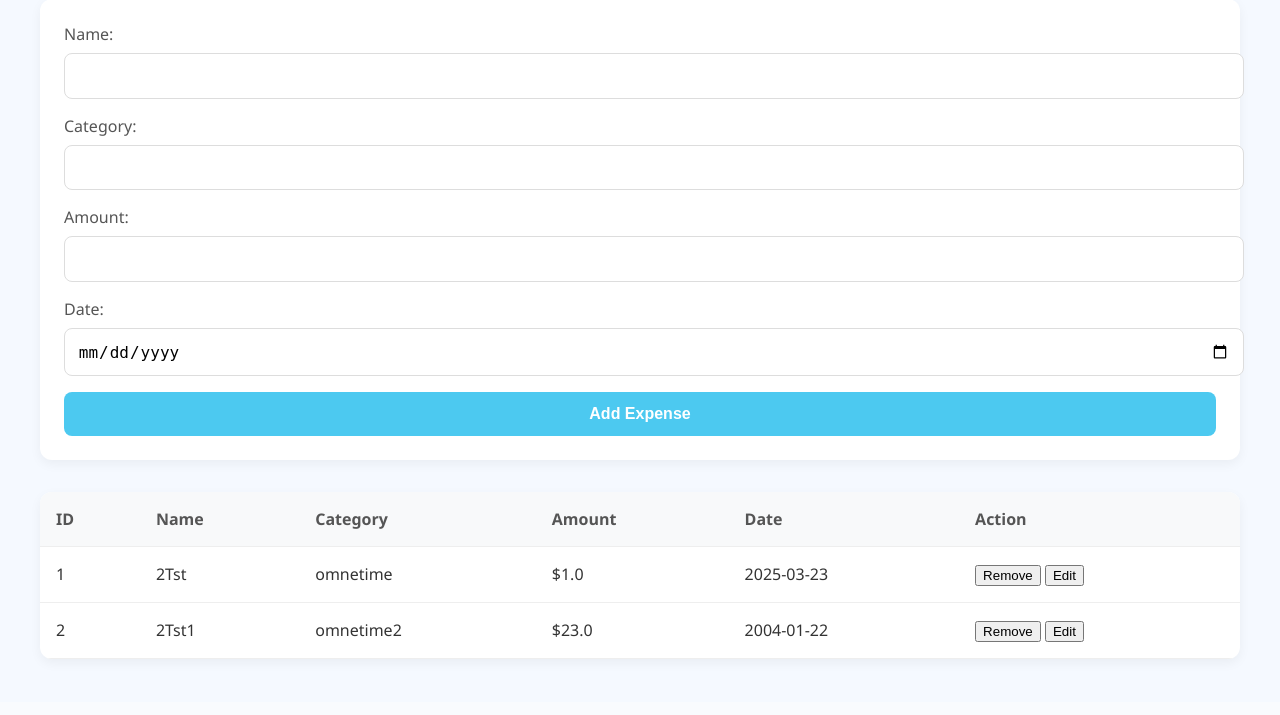
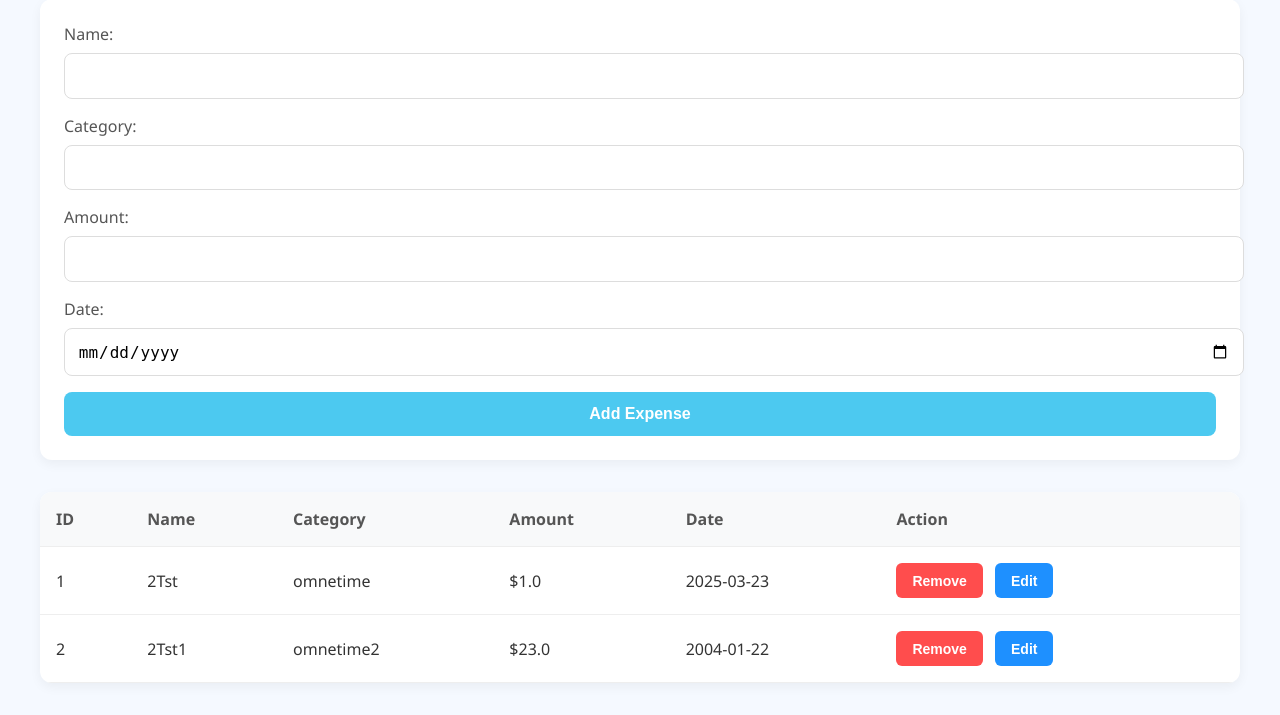
Before and after one commit to TMBeaver/expense-tracker, a Flask app: page / in a window 1280 px wide. Shown: the part 98-813 px from the top of the page. Before the commit the page ends 758 px from the top, so only its background shows below. Run offline with Flask 3, Linux system fonts and the light colour scheme; a user stored in the database is signed in.

Commit message:
Fixed bugs, added float numbers, fixed button styling

```diff
--- a/app.py
+++ b/app.py
@@ -74,13 +74,13 @@ def add_expense():
 
     name = request.form['name']
     category = request.form['category']
-    amount = request.form['amount']
+    amount = request.form['amount'].replace(',', '.')  # Convert comma to period
     date = request.form['date']
 
     new_expense = Expense(
         name=name,
         category=category,
-        amount=float(amount),
+        amount=float(amount),  # Convert to float
         date=datetime.strptime(date, '%Y-%m-%d'),
         user_id=session['user_id']
     )
@@ -88,6 +88,7 @@ def add_expense():
     db.session.add(new_expense)
     db.session.commit()
     return redirect(url_for('index'))
+
 
 #========UPDATE EXPENSE==(after edit)============
 
@@ -98,14 +99,14 @@ def update_expense():
     expense_id = request.form['expense_id']
     name = request.form['name']
     category = request.form['category']
-    amount = request.form['amount']
+    amount = request.form['amount'].replace(',', '.')  # Convert comma to period
     date = request.form['date']
 
     expense = Expense.query.get(expense_id)
     if expense:
         expense.name = name
         expense.category = category
-        expense.amount = float(amount)
+        expense.amount = float(amount)  # Convert to float
         expense.date = datetime.strptime(date, '%Y-%m-%d')
 
         db.session.commit()
@@ -113,7 +114,8 @@ def update_expense():
     return redirect(url_for('index'))
 
 
-#========ADD EXPENSE==============
+
+#========DELTE EXPENSE==============
 
 @app.route('/delete_expense/<int:expense_id>', methods=['POST'])
 def delete_expense(expense_id):
--- a/templates/index.html
+++ b/templates/index.html
@@ -19,7 +19,7 @@
         <input type="text" name="category" id="category" required>
 
         <label>Amount:</label>
-        <input type="number" name="amount" id="amount" required>
+        <input type="text" name="amount" id="amount" required>
 
         <label for="date">Date:</label>
         <input type="date" id="date" name="date" required>
@@ -45,11 +45,14 @@
             <td>{{ expense.category }}</td>
             <td>${{ expense.amount }}</td>
             <td>{{ expense.date }}</td>
+
             <td>
-                <button onclick="deleteExpense('{{ expense.id }}')">Remove</button>
-                <button onclick="editExpense('{{ expense.id }}', '{{ expense.name }}', '{{ expense.category }}', '{{ expense.amount }}', '{{ expense.date }}')">
-                    Edit </button>
+                <button class="action-btn delete-btn" onclick="deleteExpense('{{ expense.id }}')">Remove</button>
+                <button class="action-btn edit-btn" onclick="editExpense('{{ expense.id }}', '{{ expense.name }}', '{{ expense.category }}', '{{ expense.amount }}', '{{ expense.date }}')">
+                    Edit
+                </button>
             </td>
+
 
 
         </tr>
@@ -260,4 +263,46 @@ function editExpense(id, name, category, amount, date) {
             overflow-x: auto;
         }
     }
+
+    /* Style for action buttons */
+.action-btn {
+    padding: 0.6rem 1rem;
+    border-radius: 6px;
+    font-size: 14px;
+    font-weight: 600;
+    cursor: pointer;
+    transition: background 0.3s, transform 0.2s;
+    border: none;
+    margin-right: 0.5rem;
+}
+
+/* Delete (Remove) Button */
+.delete-btn {
+    background-color: #ff4d4d; /* Red */
+    color: white;
+}
+
+.delete-btn:hover {
+    background-color: #e60000;
+    transform: scale(1.05);
+}
+
+/* Edit Button */
+.edit-btn {
+    background-color: #1e90ff; /* Blue */
+    color: white;
+}
+
+.edit-btn:hover {
+    background-color: #0073e6;
+    transform: scale(1.05);
+}
+
 </style>
+
+
+<script>
+    document.getElementById("amount").addEventListener("input", function(event) {
+        this.value = this.value.replace(',', '.'); // Automatically replace comma with dot
+    });
+    </script>
```
Also changed, not shown: instance/expenses.DB.
